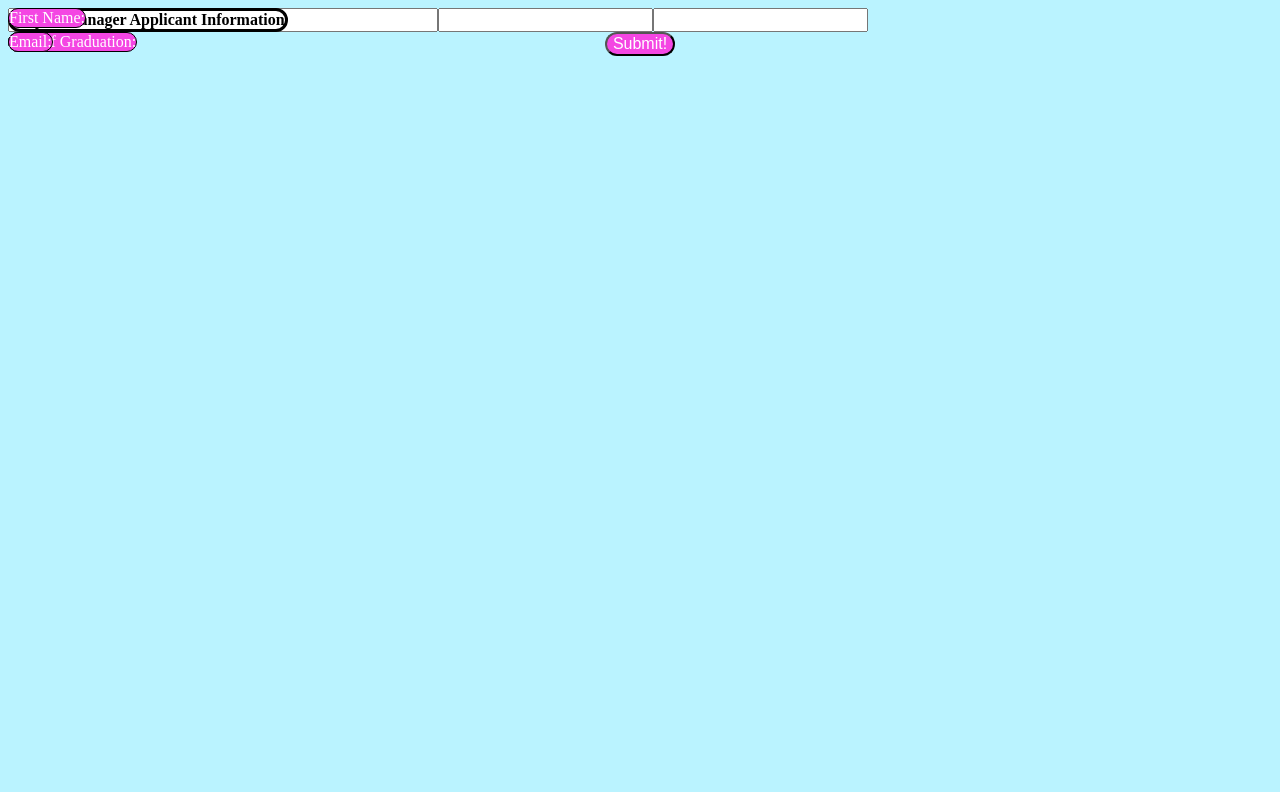
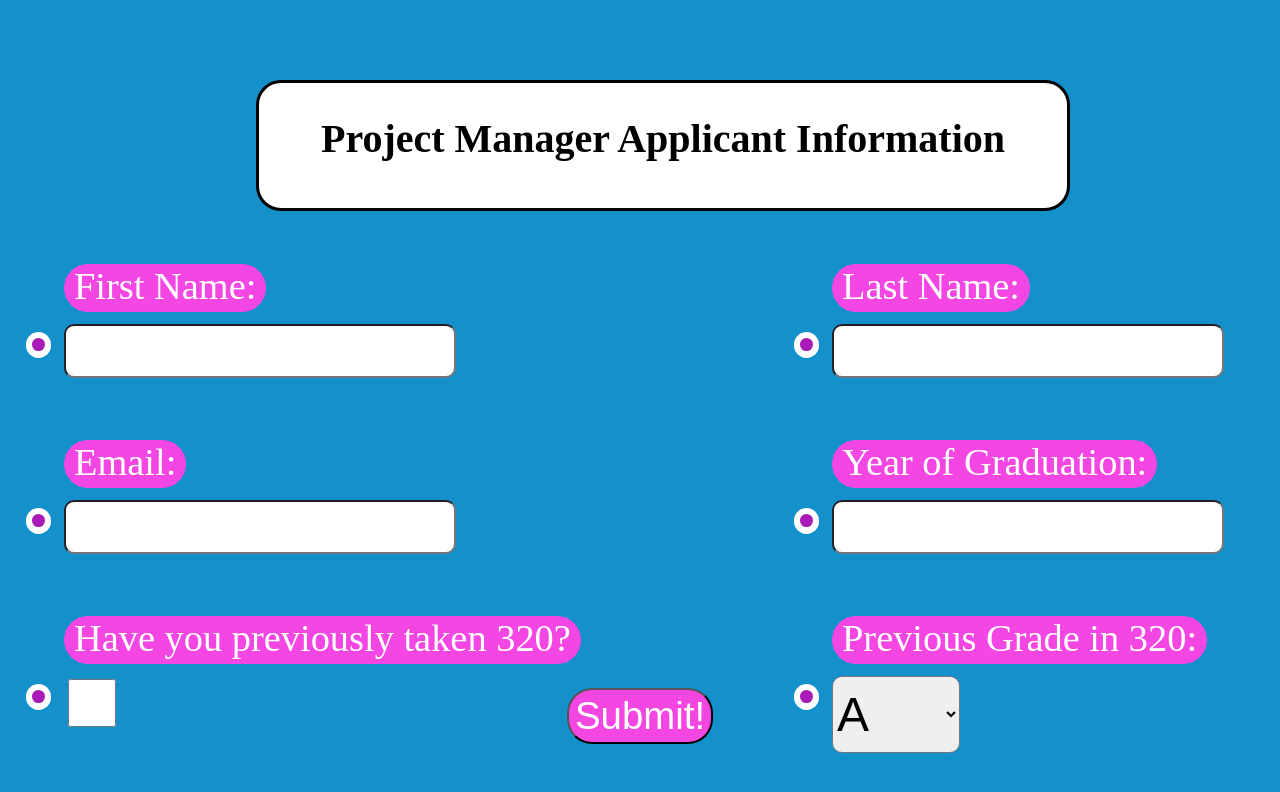
Before and after one commit to kylepet/CS-320-Manager-App-Frontend, a Next.js app: page / in a window 1280 px wide. Shown: the top 792 px of the page. Built offline with nearby package versions, Linux system fonts and the light colour scheme.

Commit message:
components added to form submission page

```diff
--- /dev/null
+++ b/src/components/email.tsx
@@ -0,0 +1,13 @@
+export default function Email () {
+    return (
+        <>
+            <div id="email_box" className="field_box">
+                <div id="email-text" className="field_box_text">Email: </div>
+            </div>
+            <input type="text" id="email" className="text-input"/>
+            <div id="email_bullet" className="bullet">
+                <div className="inner_ellipse"></div>
+            </div>
+        </>
+    );
+}
--- /dev/null
+++ b/src/components/fname.tsx
@@ -0,0 +1,13 @@
+export default function Fname() {
+    return (
+        <>
+            <div id="fname_bullet" className="bullet">
+                <div className="inner_ellipse"></div>
+            </div>
+            <div id="fname_box" className="field_box">
+                <div id="fname-text" className="field_box_text">First Name: </div>
+            </div>
+            <input type="text" name="fname" id="fname" className="text-input"/>
+        </>
+    );
+}
--- /dev/null
+++ b/src/components/lname.tsx
@@ -0,0 +1,13 @@
+export default function Lname() {
+    return (
+        <>
+            <div id="lname_box" className="field_box">
+                <div id="lname-text" className="field_box_text">Last Name: </div>
+            </div>
+            <div id="lname_bullet" className="bullet">
+                <div className="inner_ellipse"></div>
+            </div>
+            <input type="text" name="lname" id="lname" className="text-input"/>
+        </>
+    );
+}
--- /dev/null
+++ b/src/components/previous.tsx
@@ -0,0 +1,13 @@
+export default function Previous() {
+    return (
+        <>
+            <div id="previous_box" className="field_box">
+                <div id="320-previous" className="field_box_text">Have you previously taken 320?</div>
+            </div>
+            <div id="previously_taken_bullet" className="bullet">
+                <div className="inner_ellipse"></div>
+            </div>
+            <input type="checkbox" className="checkbox" id="checkbox"/>
+        </>
+    );
+}
--- /dev/null
+++ b/src/components/previousgrade.tsx
@@ -0,0 +1,26 @@
+export default function Previousgrade(){
+    return (
+        <>
+            <div id="previous_grade" className="field_box">
+                <div id="previous_grade_text" className="field_box_text">Previous Grade in 320: </div>
+            </div>
+            <select name="grade" id="grade">
+                <option value="A">A</option>
+                <option value="A-">A-</option>
+                <option value="B+">B+</option>
+                <option value="B">B</option>
+                <option value="B-">B-</option>
+                <option value="C+">C+</option>
+                <option value="C">C</option>
+                <option value="C-">C-</option>
+                <option value="D+">D+</option>
+                <option value="D">D</option>
+                <option value="D-">D-</option>
+                <option value="F">F</option>
+            </select>
+            <div id="previous_grade_bullet" className="bullet">
+                <div className="inner_ellipse"></div>
+            </div>
+        </>
+    );
+}
--- /dev/null
+++ b/src/components/submit.tsx
@@ -0,0 +1,9 @@
+export default function Submit() {
+    return (
+        <>
+            <div id="submit_button_container">
+                <button id="submit" className="field_box_text">Submit!</button>
+            </div>
+        </>
+    );
+}
--- /dev/null
+++ b/src/components/titlebox.tsx
@@ -0,0 +1,9 @@
+export default function Title_box() {
+    return (
+        <>
+            <div className="title_box box" id="title-box">
+                <div className="title_box_text">Project Manager Applicant Information</div>
+            </div>
+        </>
+    )
+}
--- /dev/null
+++ b/src/components/yog.tsx
@@ -0,0 +1,13 @@
+export default function YOG() {
+    return (
+        <>
+            <div id="YoG_box" className="field_box">
+                <div id="YoG-text" className="field_box_text">Year of Graduation: </div>
+            </div>
+            <input type="number" id="YoG" className="text-input"/>
+                <div id="YoG_bullet" className="bullet">
+            <div className="inner_ellipse"></div>
+            </div>
+        </>
+    );
+}
--- a/src/pages/index.tsx
+++ b/src/pages/index.tsx
@@ -1,6 +1,14 @@
 import Head from 'next/head'
 import { Inter } from 'next/font/google'
 import styles from '@/styles/Home.module.css'
+import Title_box from '@/components/titlebox'
+import Fname from '@/components/fname'
+import Lname from '@/components/lname'
+import YOG from '@/components/yog'
+import Previous from '@/components/previous'
+import Email from '@/components/email'
+import Previousgrade from '@/components/previousgrade'
+import Submit from '@/components/submit'
 
 const inter = Inter({ subsets: ['latin'] })
 
@@ -12,30 +20,14 @@ export default function Home() {
         <meta name="viewport" content="width=device-width, initial-scale=1" />
       </Head>
       <main className={styles.main}>
-      <div className="title_box box" id="title-box">
-            <div className="title_box_text">Project Manager Applicant Information</div>
-        </div>
-        <div>
-            <div id="fname_box" className="field_box">
-                <div id="fname-text" className="field_box_text">First Name: </div>
-            </div>
-            <input type="text" name="fname" id="fname" className="text_input"/>
-            <div id="lname_box" className="field_box">
-                <div id="lname-text" className="field_box_text">Last Name: </div>
-            </div>
-            <input type="text" name="lname" id="lname" className="text_input"/>
-            <div id="YoG_box" className="field_box">
-                <div id="YoG-text" className="field_box_text">Year of Graduation: </div>
-            </div>
-            <input type="number" id="YoG" className="text_input"/>
-            <div id="email_box" className="field_box">
-                <div id="email-text" className="field_box_text">Email: </div>
-            </div>
-            <input type="text" id="email" className="text_input"/>
-            <div id="submit_button_container">
-                <button id="submit" className="field_box_text">Submit!</button>
-            </div>
-        </div>
+        <Title_box />
+        <Fname />
+        <Lname />
+        <Email />
+        <YOG />
+        <Previous />
+        <Previousgrade />
+        <Submit />
       </main>
     </>
   )
--- a/src/styles/globals.css
+++ b/src/styles/globals.css
@@ -1,43 +1,9 @@
 :root {
-  --left: ;
-  --top: ;
-  --height: ;
-  --width: ;
-  --padding-left: ;
-  --padding-right: ;
-  --padding-top: ;
-  --padding-bottom: ;
-  --text-size: ;
-  --font-size: ;
-  --text-len: 11;
-  --fname-lbox: ;
-  --fname-tbox: ;
-  --field-box-height: ;
-  --field-text-size: ;
-  --side-padding: ;
-  --top-bottom-padding: ;
-  --ibox-height: ;
-  --ibox-width: ;
-  --fname-ilbox: ;
-  --fname-itbox: ;
-  --lname-lbox: ;
-  --lname-tbox: ;
-  --lname-itbox: ;
-  --email-lbox: ;
-  --email-tbox: ;
-  --email-ilbox: ;
-  --email-itbox: ;
-  --YoG-lbox: ;
-  --YoG-tbox: ;
-  --YoG-ilbox: ;
-  --YoG-itbox: ;
-  --submit-tpos: ;
-  --submit-height: ;
-  --submit-width: ;
+
 }
 
 body{
-  background-color: #baf3ff;
+    background-color: #1491cb;
 }
 
 .box {
@@ -48,65 +14,125 @@ body{
 
 
 .title_box {
-  left: var(--left);
-  top: var(--top);
-  height: var(--height);
-  width: var(--width);
+    left: 20%;
+    top: 10%;
+    height: 10%;
+    width: 60%;
     position:fixed;
     background-color:white;
-  padding-top: var(--padding-top);
+    padding-left: 20px;
+    padding-right: 20px;
+    padding-top: 2.5%;
+    padding-bottom: 1%;
 }
 
 .field_box {
     background-color: #F446E3;
-  height: var(--field-box-height);
-  border: 1px solid black;
     border-radius: 25px;
-  padding-left: var(--side-padding);
-  padding-right: var(--side-padding);
-  padding-top: var(--top-bottom-padding);
-  padding-bottom: var(--top-bottom-padding);
+    padding-left: 10px;
+    padding-right: 10px;
+    padding-bottom: min(1vh, .3vw);
+}
+
+.bullet {
+    background-color: white;
+    height: min(5vh, 2vw);
+    width: min(5vh, 2vw);
+    border-radius: 50%;
+    position: fixed;
+    display: flex;
+    justify-content: center;
+    align-items: center;
+}
+
+.inner_ellipse{
+    background-color: #AA1AB7;
+    height: min(4vh, 1vw);
+    width: min(4vh, 1vw);
+    border-radius: 50%;
+    position: fixed;
 }
 
 #fname_box {
-  left: var(--fname-lbox);
-  top: var(--fname-tbox);
+    left: 5vw;
+    top: 33vh;
     position: fixed;
-
 }
 
 #lname_box {
-  left: var(--lname-lbox);
-  top: var(--lname-tbox);
+    left: 65vw;
+    top: 33vh;
     position: fixed;
 }
 
 #email_box {
-  left: var(--email-lbox);
-  top: var(--email-tbox);
+    left: 5vw;
+    top: 55vh;
     position: fixed;
 }
 
 #YoG_box {
-  left: var(--YoG-lbox);
-  top: var(--YoG-tbox);
+    left: 65vw;
+    top: 55vh;
+    position: fixed;
+}
+
+#previous_box {
+    left: 5vw;
+    top: 77vh;
+    position: fixed;
+}
+
+#previous_grade {
+    left: 65vw;
+    top: 77vh;
     position: fixed;
 }
 
 #submit_button_container {
     text-align: center;
-  top: var(--submit-tpos);
+    top: 85vh;
     position: relative;
+}
+
+#fname_bullet {
+    left: 2vw;
+    top: 41.5vh;
+}
+
+#lname_bullet {
+    left: 62vw;
+    top: 41.5vh;
+}
+
+#email_bullet {
+    left: 2vw;
+    top: 63.5vh;
+}
+
+#YoG_bullet {
+    left: 62vw;
+    top: 63.5vh;
+}
+
+#previously_taken_bullet {
+    left: 2vw;
+    top: 85.5vh;
+}
+
+#previous_grade_bullet {
+    left: 62vw;
+    top: 85.5vh;
 }
 
 .field_box_text {
     color: white;
-  font-size: var(--field-text-size);
+    font-size: min(6vh, 3vw);
 }
 
 .title_box_text {
     text-align: center;
-  font-size: var(--font-size);
+    font-size: max(5vmin, 15px);
     color: black;
     font-style: "Plex Sans";
     font-weight: bold;
@@ -115,36 +141,60 @@ body{
 
 .text-input {
     position: fixed;
-  height: var(--ibox-height);
-  width: var(--ibox-width);
+    height: 6vh;
+    width: 30vw;
     stroke: 5px;
-  border-radius: 10%;
+    border-radius: 10px;
+}
+
+.checkbox {
+    position: fixed;
+    height: 6vh;
+    width: 6vh;
+    border-radius: 30px;
 }
 
 #fname {
-  left: var(--fname-ilbox);
-  top: var(--fname-itbox);
+    left: 5vw;
+    top: 40.5vh;
 }
 
 #lname {
-  left: var(--fname-ilbox);
-  top: var(--lname-itbox);
+    left: 65vw;
+    top: 40.5vh;
 }
 
 #email {
-  left: var(--email-ilbox);
-  top: var(--email-itbox);
+    left: 5vw;
+    top: 62.5vh;
 }
 
 #YoG {
-  left: var(--YoG-ilbox);
-  top: var(--YoG-itbox);
+    left: 65vw;
+    top: 62.5vh;
+}
+
+
+#checkbox {
+    left: 5vw;
+    top: 84.5vh;
+}
+
+#grade {
+    position: fixed;
+    width: 10vw;
+    height: 6vw;
+    border-radius: 10px;
+    stroke: 10px;
+    left: 65vw;
+    top: 84.5vh;
+    font-size: min(10vw, 6vh);
 }
 
 
 
 #submit {
-  height: var(--submit-height);
+    height: 7vh;
     background-color: #F446E3;
     border-radius: 25px;
 }
@@ -153,7 +203,11 @@ body{
     background-color: #FFB6C1;
 }
 
+#submit:active {
+    background-color: purple;
+}
+
 input
 {
-  font-size: var(--field-text-size);
+    font-size: 5vh;
 }
```
Lines whose indentation alone changed are shown as unchanged.
